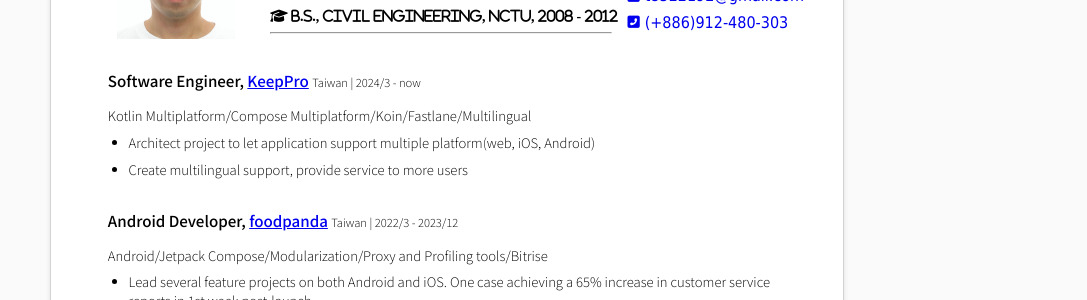
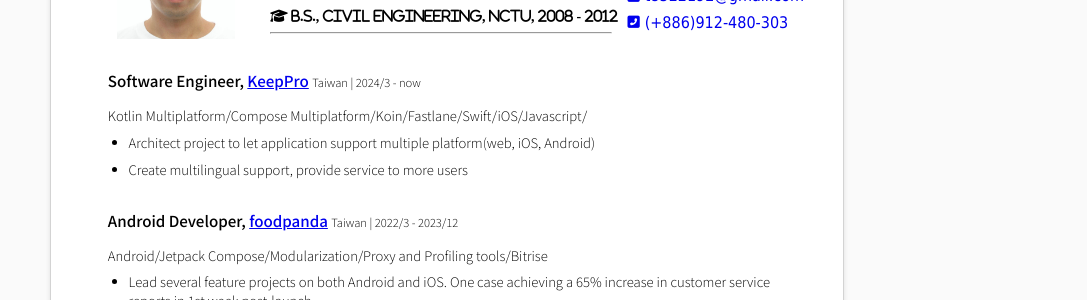
Before and after one commit to timhuang1018/resume, a Jekyll site: the page built from index.markdown, in a window 1280 px wide. Shown: the part 208-508 px from the top of the page, without its empty margins (193-1280 px from the left). Built offline with Jekyll 4.4.1, drawn with Linux system fonts in a browser that asks for light colours; nearby versions of some CDN libraries.

Commit message:
update keeppro skills

```diff
--- a/_data/en.yml
+++ b/_data/en.yml
@@ -13,7 +13,7 @@ jobs:
     company_url: "https://keeppro.io/"
     location: "Taiwan"
     duration: "2024/3 - now"
-    skills: "Kotlin Multiplatform/Compose Multiplatform/Koin/Fastlane/Multilingual"
+    skills: "Kotlin Multiplatform/Compose Multiplatform/Koin/Fastlane/Swift/iOS/Javascript/"
     achievements:
       - "Architect project to let application support multiple platform(web, iOS, Android)"
       - "Create multilingual support, provide service to more users"
--- a/_data/zh-TW.yml
+++ b/_data/zh-TW.yml
@@ -13,7 +13,7 @@ jobs:
     company_url: "https://keeppro.io/"
     location: "台灣"
     duration: "2024/3 - 現在"
-    skills: "Kotlin Multiplatform/Compose Multiplatform/Koin/Fastlane"
+    skills: "Kotlin Multiplatform/Compose Multiplatform/Koin/Fastlane/Swift/iOS/Javascript/"
     achievements:
       - "設計專案架構以支援多平台（網頁、iOS、Android）"
       - "建立多語言支援，提供更多使用者的服務"
```
